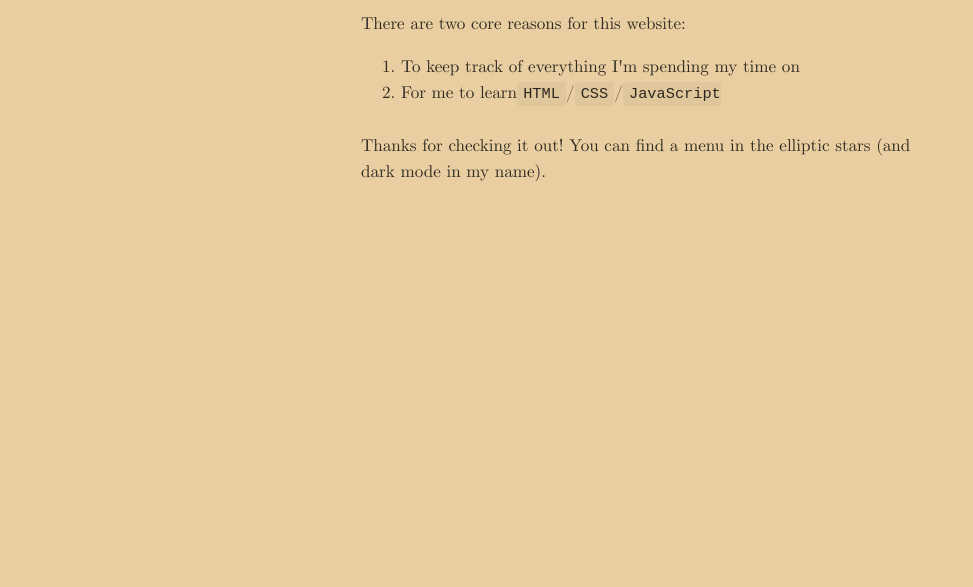
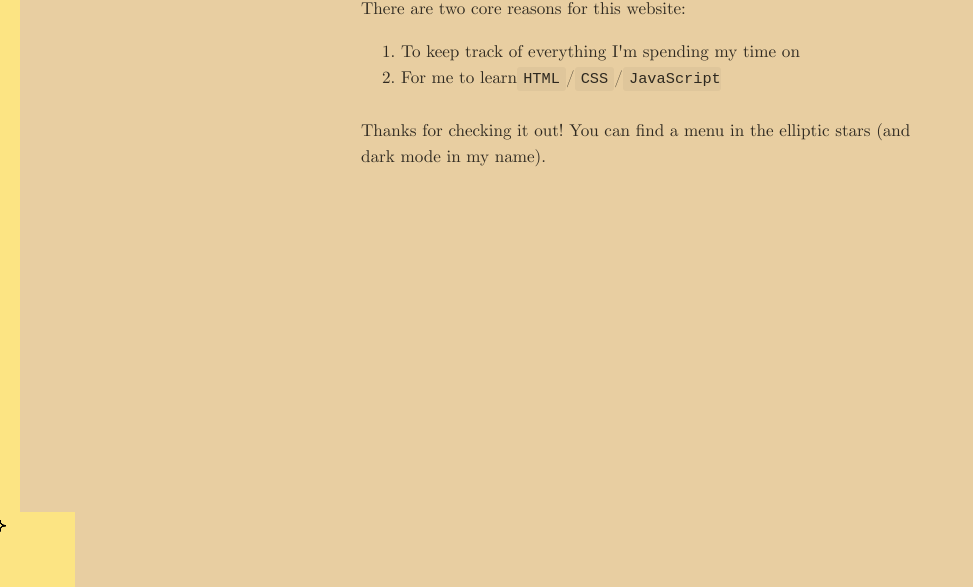
Before and after one commit to joeronan/first_gatsby, a Gatsby site: page / in a window 1280 px wide. Shown: the part 213-800 px from the top of the page, without its empty margins (0-973 px from the left). Built offline with nearby package versions, Linux system fonts and the light colour scheme; Gatsby itself is replaced by a stand-in of ours.

Commit message:
Fixed issues with menu

```diff
--- a/package.json
+++ b/package.json
@@ -19,7 +19,8 @@
     "react": "^16.12.0",
     "react-bootstrap": "^1.5.0",
     "react-dom": "^16.12.0",
-    "react-helmet": "^6.1.0"
+    "react-helmet": "^6.1.0",
+    "react-spring": "^8.0.27"
   },
   "devDependencies": {
     "prettier": "2.2.1"
--- a/src/components/layout.css
+++ b/src/components/layout.css
@@ -273,6 +273,7 @@ h2 {
   text-rendering: optimizeLegibility;
   font-size: 1.62671rem;
   line-height: 1.1;
+  font-weight: normal;
 }
 h3 {
   margin-left: 0;
--- a/src/components/layout.js
+++ b/src/components/layout.js
@@ -27,8 +27,8 @@ const Layout = ({ children }) => {
 
   return (
     <>
+      <Menu />
       <Header siteTitle={data.site.siteMetadata?.title || `Title`} />
-      {/* <Menu /> */}
       <div
         style={{
           margin: `0 auto`,
--- a/src/components/menu.js
+++ b/src/components/menu.js
@@ -1,16 +1,89 @@
 import React from 'react'
 import { Link } from "gatsby"
+import { useSpring, animated } from 'react-spring'
+
+// const props = useSpring({
+//   opacity: 1,
+//   from: { opacity: 0 }
+// })
+
+const Menu = () => {
+
+  const [isExpanded, setExpanded] = React.useState(false);
+  const [isExpandedRested, setExpandedRested] = React.useState(false);
+  const ref = React.useRef(null);
+
+  const vhToPixel = value => `${(window.innerHeight * value) / 100}px`
+  const vwToPixel = value => `${(window.innerWidth * value) / 100}px`
 
 
-const Menu = () => (
+  const props = useSpring({
+    width: isExpanded ? vwToPixel(100) : "75px",
+    height: isExpanded ? vhToPixel(100) : "75px",
+    onRest: () => {
+      if (isExpanded && ref.current) {
+        ref.current.style.height = "100vh";
+        ref.current.style.width = "100vw";
+        setExpandedRested(true)
+      }
+    }
+  })
+
+  const dur = 4
+  const numSparkles = 10
+  var rows = [];
+  for (var i = 0; i < numSparkles; i++) {
+    rows.push(
+      <path fill="none" stroke="black" stroke-width="0.5" vector-effect="non-scaling-stroke" d="M 0 0 Q 0 3 3 3 Q 0 3 0 6 Q 0 3 -3 3 Q 0 3 0 0">
+        <animateMotion dur={`${dur}s`} repeatCount="indefinite" rotate="auto" keyPoints={`${i / numSparkles};1;0;${i / numSparkles}`} keyTimes={`0;${1 - i / numSparkles};${1 - i / numSparkles};1`} calcMode="linear">
+          <mpath href="#ellipse" />
+        </animateMotion>
+      </path>);
+  }
+
+  return (
+    <div>
       <div style={{
-    background: '#d3d3d3',
-    paddingTop: '10px'
+        background: '#fce483',
+        position: 'fixed',
+        left: '0',
+        top: '0',
+        height: '100%',
+        width: '20px'
       }}>
+
+
+      </div>
+      <animated.div style={{
+        background: '#fce483',
+        position: 'fixed',
+        bottom: '0',
+        height: props.height,
+        width: props.width,
+        zIndex: "1"
+      }}
+        ref={ref}
+        onClick={() => {
+          setExpanded(!isExpanded)
+          setExpandedRested(false)
+        }}>
+
+        <svg preserveAspectRatio="xMidYMid meet" viewBox="0 0 40 40" style={{
+          position: 'absolute',
+          top: "10%",
+          height: "100%",
+          width: "100%",
+          margin: "auto",
+          zIndex: "-1"
+        }}>
+          <path visibility="hidden" id="ellipse" d="M 15 10 C 30 0 40 10 25 20 C 10 30 0 20 15 10 " />
+          {/* <circle fill="none" stroke="black" stroke-width="0.5" vector-effect="non-scaling-stroke" cx="20" cy="15" r="2" /> */}
+          {rows}
+        </svg>
+
+        {isExpandedRested &&
           <ul style={{
-      listStyle: 'none',
-      display: 'flex',
-      justifyContent: 'space-evenly'
+            padding: "20% 20%",
           }}>
             <li><Link to="/">Home</Link></li>
             <li><Link to="/page-2/">Second Page</Link></li>
@@ -18,8 +91,10 @@ const Menu = () => (
             <li><Link to="/using-typescript/">Using Typescript</Link></li>
             <li><Link to="/404/">404</Link></li>
           </ul>
-
+        }
+      </animated.div>
     </div>
   )
+}
 
 export default Menu
--- a/src/pages/index.js
+++ b/src/pages/index.js
@@ -10,7 +10,7 @@ import SEO from "../components/seo"
 const IndexPage = () => (
   <Layout>
     <SEO title="Home" />
-    <h1>Welcome!</h1>
+    <h2>Welcome!</h2>
 
     <p>There are two core reasons for this website:</p>
     <ol>
```
Also changed, not shown: 1 other file. Lines whose indentation alone changed are shown as unchanged.
